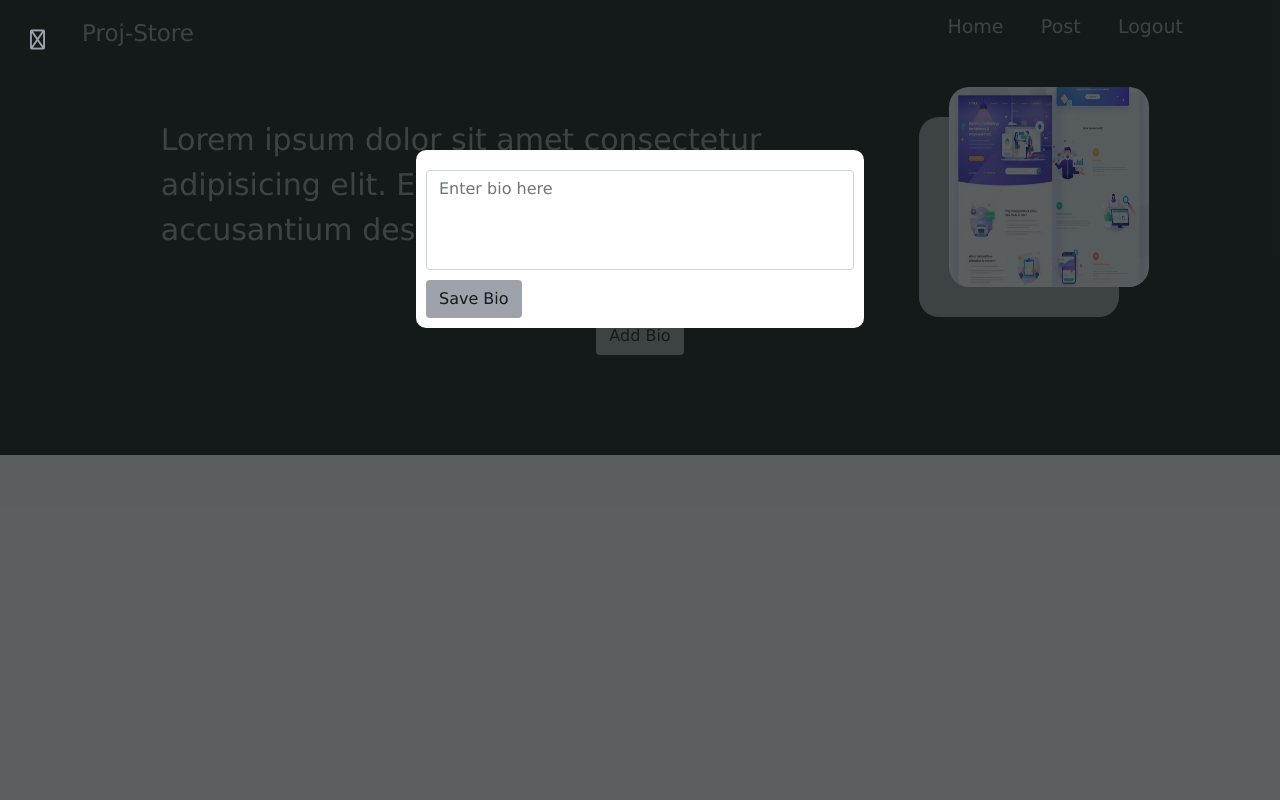
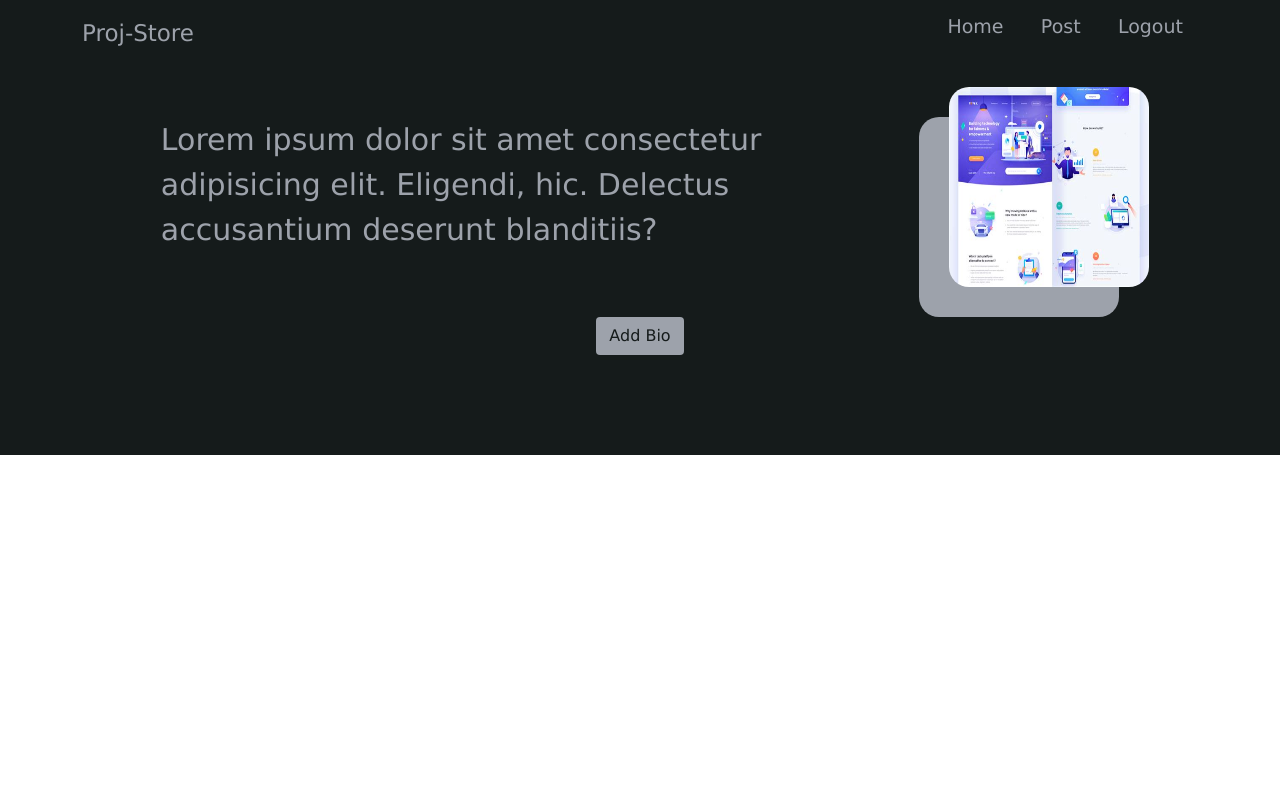
Before and after one commit to uhuru-rawlings/proj-Store, a Django app: page /profile/ in a window 1280 px wide. Run offline with Django 3.2, Linux system fonts and the light colour scheme; some libraries are stand-ins or nearby versions.

Commit message:
added javascript to hide and display model

```diff
--- a/static/css/main.css
+++ b/static/css/main.css
@@ -50,6 +50,7 @@
     left: 0;
     right: 0;
     background-color: rgba(21,27,27,0.7);
+    display: none;
 }
 .bioform form{
     background-color: #FFFFFF;
--- /dev/null
+++ b/static/js/main.js
@@ -0,0 +1,6 @@
+const showAddBio = () =>{
+    document.getElementById("bioform").style.display = "block";
+}
+const hideAddBio = () =>{
+    document.getElementById("bioform").style.display = "none";
+}
--- a/templates/base.html
+++ b/templates/base.html
@@ -7,6 +7,7 @@
     {% load static %}
     <link rel="stylesheet" href="{% static 'css/style.css'%}">
     <link rel="stylesheet" href="{% static 'css/main.css'%}">
+    <script src="{% static 'js/main.js'%}"></script>
     <link rel="stylesheet" href="{% static 'fontawesome/css/all.css'%}">
     <script src="{% static 'fontawesome/js/all.js'%}"></script>
     <title>{% block title %}{% endblock %}</title>
--- a/templates/profile.html
+++ b/templates/profile.html
@@ -16,10 +16,10 @@
 {% block bio %}
    <div class="edditbios">
        <div class="buttons">
-           <button class="btn" id="addbios">Add Bio</button>
+           <button class="btn" id="addbios" onclick="showAddBio()" >Add Bio</button>
        </div>
-       <div class="bioform">
-           <div class="close"><i id="closebtn" class="fa-solid fa-xmark"></i></div>
+       <div class="bioform" id="bioform">
+           <div class="close"><i id="closebtn" onclick="hideAddBio()" class="fa-solid fa-xmark"></i></div>
            <form action="" method="post">
                {% csrf_token %}
                <div class="form-group">
```
